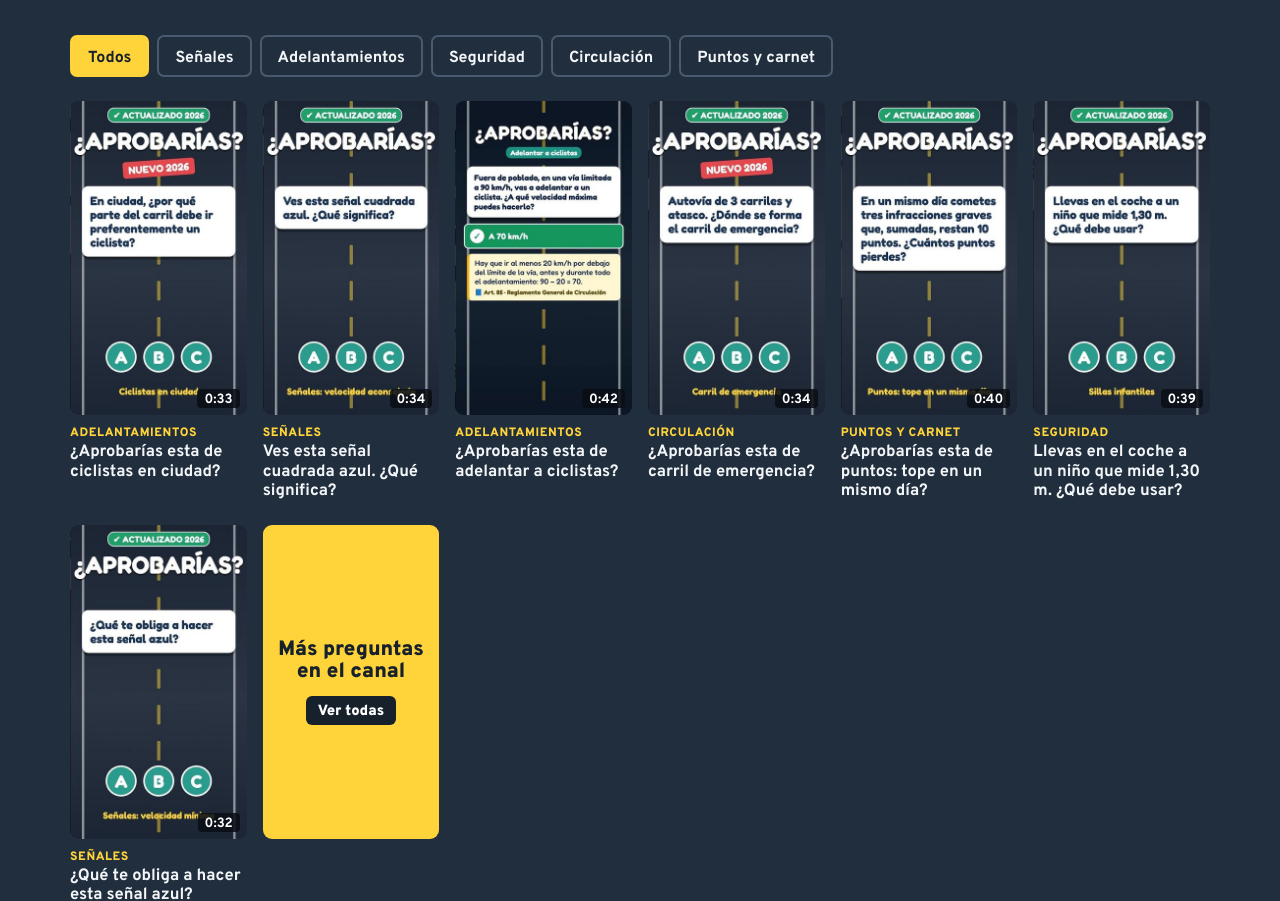
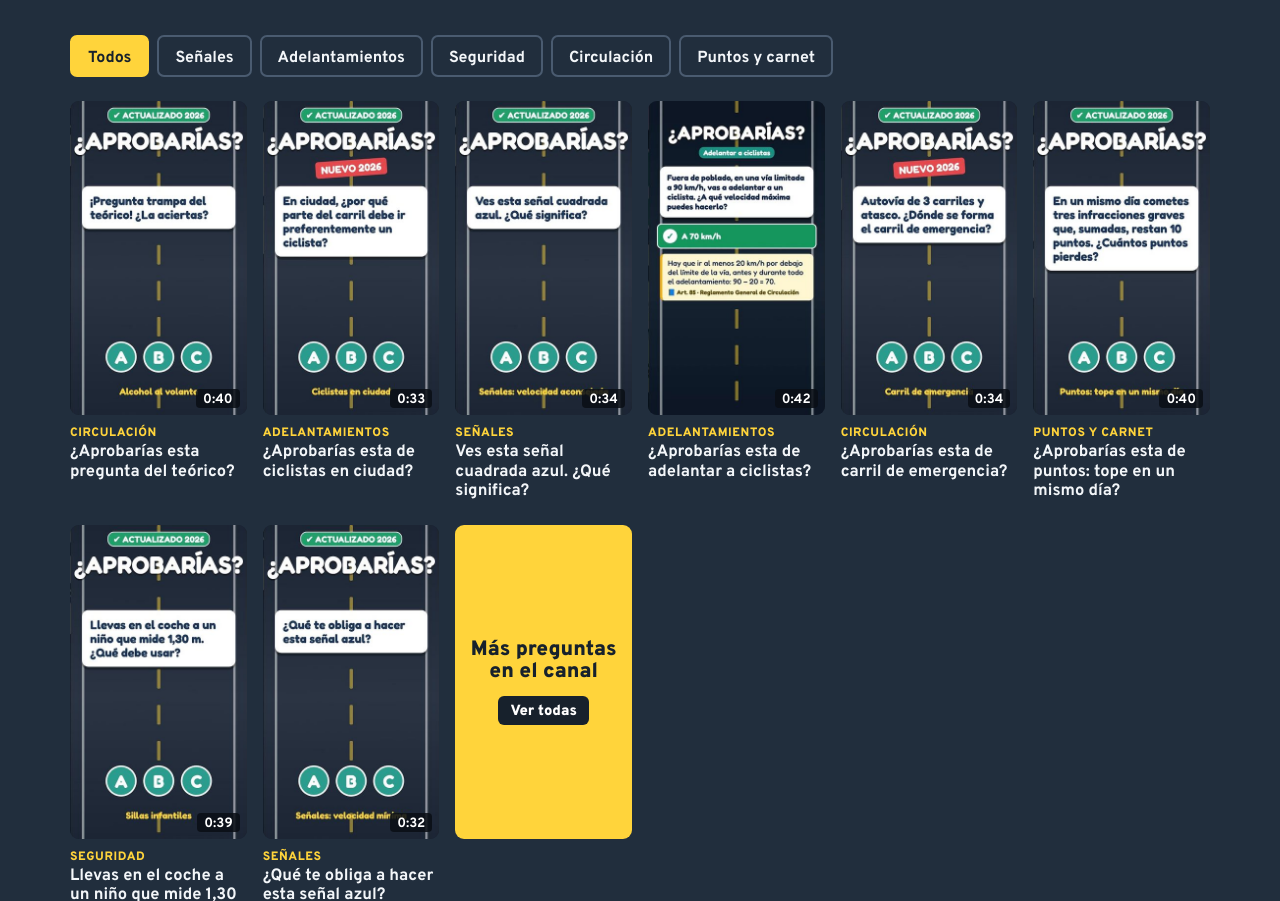
Before and after one commit to aprobarias-test/aprobarias-test.github.io, a plain HTML site: page index.html in a window 1280 px wide. Shown: the part 1738-2639 px from the top of the page. Drawn offline with Linux system fonts and the light colour scheme.

Commit message:
Actualiza la web (9 vídeos, 23 preguntas)

```diff
--- a/index.html
+++ b/index.html
@@ -237,6 +237,9 @@ h1 em{display:block;font-style:normal;color:var(--amarillo)}
 <span class="examen-txt"><span class="etiqueta">Examen completo</span><strong>Examen teórico del carnet COMPLETO: 30 preguntas explicadas</strong><span>Duración: 19:10. Cada domingo, un examen nuevo con todas las respuestas explicadas.</span><span class="btn amarillo">Hacer el examen</span></span></a>
     <div class="chips" role="group" aria-label="Filtrar vídeos por tema"><button class="chip activo" type="button" data-f="todos" aria-pressed="true">Todos</button><button class="chip" type="button" data-f="senales" aria-pressed="false">Señales</button><button class="chip" type="button" data-f="adelantamientos" aria-pressed="false">Adelantamientos</button><button class="chip" type="button" data-f="seguridad" aria-pressed="false">Seguridad</button><button class="chip" type="button" data-f="circulacion" aria-pressed="false">Circulación</button><button class="chip" type="button" data-f="puntos" aria-pressed="false">Puntos y carnet</button></div>
     <ul class="rejilla">
+<li class="video" data-s="circulacion"><a href="https://www.youtube.com/watch?v=iUX91uEQwHY" target="_blank" rel="noopener">
+<span class="marco"><img src="img/videos/iUX91uEQwHY.jpg" width="360" height="640" loading="lazy" alt=""><span class="dur">0:40</span></span>
+<span class="v-tema">Circulación</span><span class="v-tit">¿Aprobarías esta pregunta del teórico?</span></a></li>
 <li class="video" data-s="adelantamientos"><a href="https://www.youtube.com/watch?v=xbl65iQc2t0" target="_blank" rel="noopener">
 <span class="marco"><img src="img/videos/xbl65iQc2t0.jpg" width="360" height="640" loading="lazy" alt=""><span class="dur">0:33</span></span>
 <span class="v-tema">Adelantamientos</span><span class="v-tit">¿Aprobarías esta de ciclistas en ciudad?</span></a></li>
```
Also changed, not shown: img/videos/iUX91uEQwHY.jpg (added).
